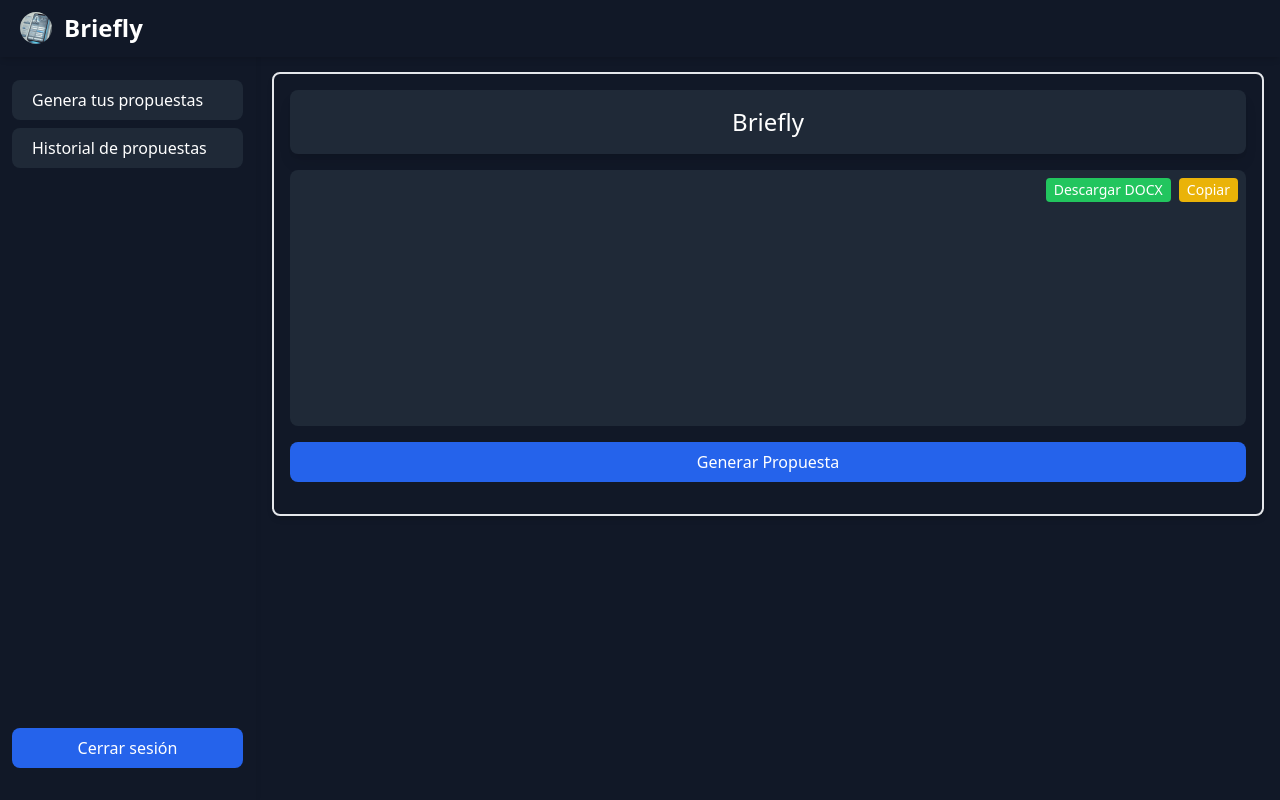
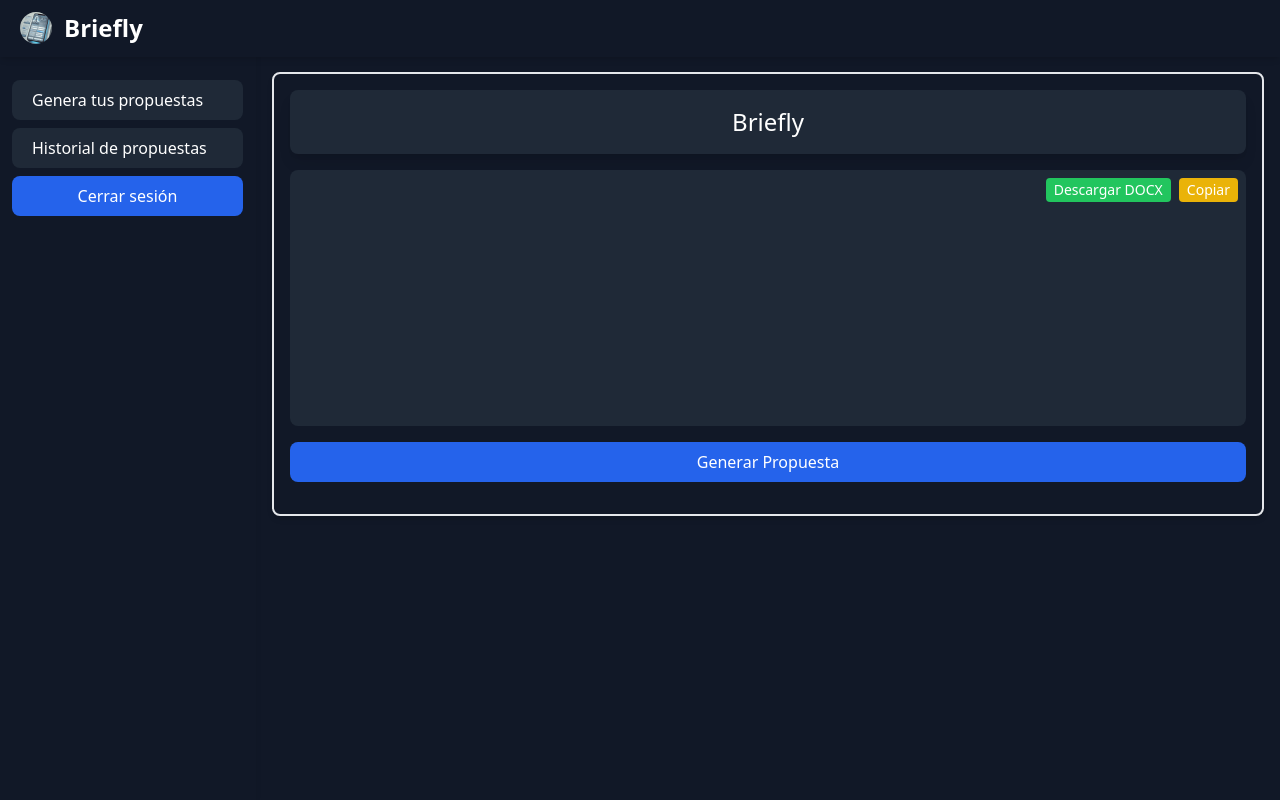
Before and after one commit to woodyjacques/Pro-Gpt, a React (Vite) app: page / in a window 1280 px wide. Built offline with nearby package versions, Linux system fonts and the light colour scheme; sample sign-in values are in the browser's storage.

Commit message:
Arreglando el boton de cerrar sesion

```diff
--- a/src/Components/header.tsx
+++ b/src/Components/header.tsx
@@ -30,7 +30,7 @@ function Header() {
         navigate("/");
     };
 
-    const handleNavigation = (path:any) => {
+    const handleNavigation = (path: any) => {
         if (!isLogged) {
             navigate("/login");
         } else {
@@ -107,18 +107,17 @@ function Header() {
                                 <span className="flex-1 ml-3 whitespace-nowrap">Historial de propuestas</span>
                             </button>
                         </li>
-                    </ul>
-
                         {isLogged && (
-                        <div className="mb-4">
+                            <li>
                                 <button
                                     onClick={showModal}
                                     className="transition duration-300 transform hover:scale-105 w-full p-2 text-white bg-blue-600 rounded-lg hover:bg-blue-700"
                                 >
                                     Cerrar sesión
                                 </button>
-                        </div>
+                            </li>
                         )}
+                    </ul>
                 </div>
             </aside>
 
```
Lines whose indentation alone changed are shown as unchanged.
